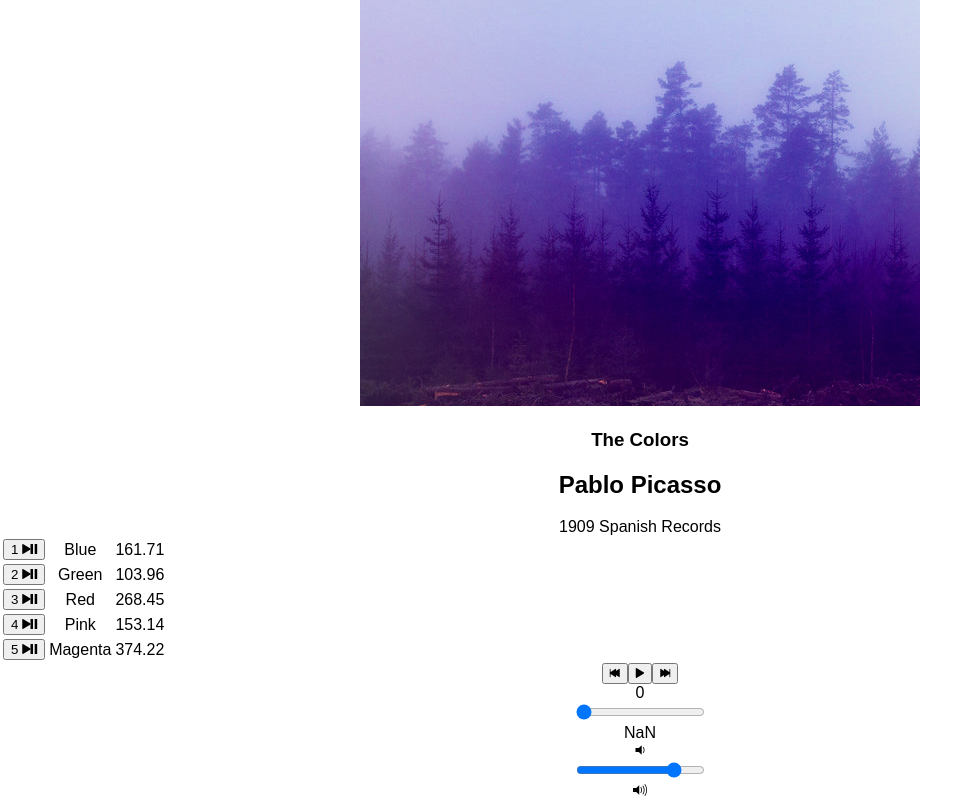
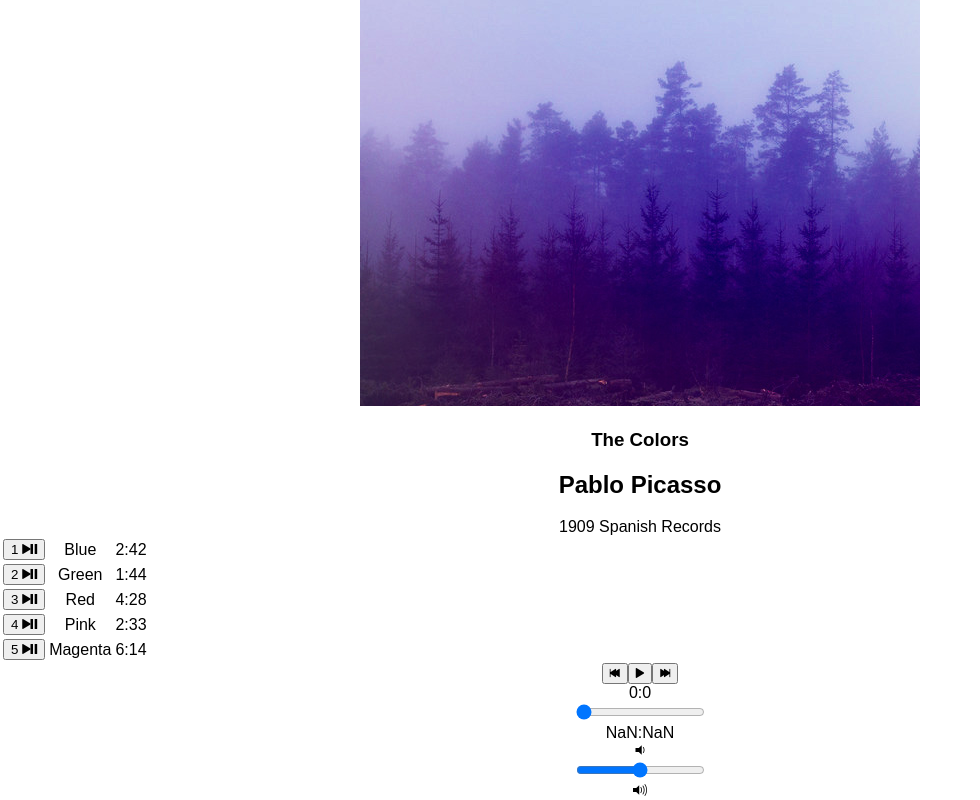
Before and after one commit to farahkhancode/bloc-jams-react, a React (Create React App) app: page /album/the-colors in a window 1280 px wide. Shown: the part 252-1052 px from the top of the page, without its empty margins (0-980 px from the left). Built offline with nearby package versions, Linux system fonts and the light colour scheme.

Commit message:
volume and time complete

```diff
--- a/src/components/Album.js
+++ b/src/components/Album.js
@@ -17,35 +17,43 @@ this.state = {
   currentSong: album.songs[0],
   currentTime: 0,
   duration: album.songs[0].duration,
+  currentVolume: 0.5,
   isPlaying: false
 };
 
 this.audioElement = document.createElement('audio');
 this.audioElement.src = album.songs[0].audioSrc;
+this.audioElement.volume = 0.5;
   }
 
 componentDidMount() {
-      this.eventListeners = {timeupdate: e => {
+    this.eventListeners =
+    {timeupdate: e => {
         this.setState({ currentTime: this.audioElement.currentTime });
       },
-      durationchange: e => {this.setState({ duration: this.audioElement.duration });
-    }
+    durationchange: e => {this.setState({ duration: this.audioElement.duration });
+      },
+    volumechange: e => {
+                  this.setState({ volume: this.audioElement.volume });
+              }
+
   };
       this.audioElement.addEventListener('timeupdate', this.eventListeners.timeupdate);
       this.audioElement.addEventListener('durationchange', this.eventListeners.durationchange);
+      this.audioElement.addEventListener('volumechange', this.eventListeners.volumechange);
      }
 
 componentWillUnmount() {
        this.audioElement.src = null;
        this.audioElement.removeEventListener('timeupdate', this.eventListeners.timeupdate);
        this.audioElement.removeEventListener('durationchange', this.eventListeners.durationchange);
+       this.audioElement.removeEventListener('volumechange', this.eventListeners.volumechange);
      }
 
 setSong(song) {
         this.audioElement.src = song.audioSrc;
         this.setState({ currentSong: song });
          }
-
 
 play() {
      this.audioElement.play();
@@ -57,10 +65,6 @@ pause() {
        this.setState({ isPlaying: false });
      }
 
-setSong(song) {
-          this.audioElement.src = song.audioSrc;
-          this.setState({ currentSong: song });
-        }
 
 handleSongClick(song) {
       const isSameSong = this.state.currentSong === song;
@@ -94,11 +98,31 @@ handleTimeChange(e) {
     this.setState({ currentTime: newTime });
   }
 
+handleVolumeChange(e) {
+      const newVolume =  e.target.value;
+      this.audioElement.volume = newVolume;
+      this.setState({ volume: newVolume });
+    }
+
+
+formatTime(timeS){
+       const minutes = Math.floor(timeS / 60);
+       const seconds = Math.round(timeS - (minutes * 60));
+
+       if (typeof timeS === "number"){
+         return minutes + ":" + seconds
+       }
+       else{
+         return "-:--"
+       }
+   }
+
+
   render() {
     return (
       <section className="album">
       <section id="album-info">
-          <img id="album-cover-art" src={this.state.album.albumCover} />
+          <img id="album-cover-art" src={this.state.album.albumCover} alt="coverimage" />
          <div className="album-details">
          <h1 id="album-title">{this.state.album.title}</h1>
          <h2 className="artist">{this.state.album.artist}</h2>
@@ -122,21 +146,25 @@ handleTimeChange(e) {
           </button>
           </td>
           <td className="song-title">{song.title}</td>
-          <td className="song-duration">{song.duration}</td>
+          <td className="song-duration">{this.formatTime(song.duration)}</td>
           </tr>
          )
        }
         </tbody>
         </table>
+
         <PlayerBar
            isPlaying={this.state.isPlaying}
            currentSong={this.state.currentSong}
            currentTime={this.audioElement.currentTime}
            duration={this.audioElement.duration}
+           currentVolume={this.audioElement.currentVolume}
            handleSongClick={() => this.handleSongClick(this.state.currentSong)}
            handlePrevClick={() => this.handlePrevClick()}
            handleNextClick={() => this.handleNextClick()}
            handleTimeChange={(e) => this.handleTimeChange(e)}
+           handleVolumeChange={(e) => this.handleVolumeChange(e)}
+           formatTime={(timeS) => this.formatTime(timeS)}
          />
       </section>
     );
--- a/src/components/PlayerBar.js
+++ b/src/components/PlayerBar.js
@@ -16,7 +16,7 @@ class PlayerBar extends Component {
         </button>
       </section>
       <section id="time-control">
-      <div className="current-time">{this.props.currentTime}</div>
+      <div className="current-time">{this.props.formatTime(this.props.currentTime)}</div>
          <input
            type="range"
            className="seek-bar"
@@ -26,12 +26,20 @@ class PlayerBar extends Component {
            step="0.01"
            onChange={this.props.handleTimeChange}
          />
-         <div className="total-time">{this.props.duration}</div>
+         <div className="total-time">{this.props.formatTime(this.props.duration)}</div>
       </section>
       <section id="volume-control">
-        <div className="icon ion-volume-low"></div>
-        <input type="range" className="seek-bar" value="80" />
-        <div className="icon ion-volume-high"></div>
+        <div className="icon ion-volume-low" ></div>
+        <input
+        type="range"
+        className="seek-bar"
+        min ="0"
+        max="1"
+        step="0.01"
+        value= {this.props.currentVolume}
+        onChange={this.props.handleVolumeChange}
+        />
+        <div className="icon ion-volume-high" ></div>
       </section>
       </section>
     );
--- a/src/data/albums.js
+++ b/src/data/albums.js
@@ -5,11 +5,11 @@ export default [{
   albumCover: '/assets/images/album_covers/01.jpg',
   slug: 'the-colors',
   songs: [
-      { title: 'Blue', duration: '161.71', audioSrc: '/assets/music/blue.mp3' },
-      { title: 'Green', duration: '103.96', audioSrc: '/assets/music/green.mp3' },
-      { title: 'Red', duration: '268.45', audioSrc: '/assets/music/red.mp3' },
-      { title: 'Pink', duration: '153.14', audioSrc: '/assets/music/pink.mp3' },
-      { title: 'Magenta', duration: '374.22', audioSrc: '/assets/music/magenta.mp3' }
+      { title: 'Blue', duration: 161.71, audioSrc: '/assets/music/blue.mp3' },
+      { title: 'Green', duration: 103.96, audioSrc: '/assets/music/green.mp3' },
+      { title: 'Red', duration: 268.45, audioSrc: '/assets/music/red.mp3' },
+      { title: 'Pink', duration: 153.14, audioSrc: '/assets/music/pink.mp3' },
+      { title: 'Magenta', duration: 374.22, audioSrc: '/assets/music/magenta.mp3' }
   ]
 }, {
     title: 'The Telephone',
@@ -18,10 +18,10 @@ export default [{
     albumCover: '/assets/images/album_covers/02.jpg',
     slug: 'the-telephone',
     songs: [
-      { title: 'Blue', duration: '161.71', audioSrc: '/assets/music/blue.mp3' },
-      { title: 'Green', duration: '103.96', audioSrc: '/assets/music/green.mp3' },
-      { title: 'Red', duration: '268.45', audioSrc: '/assets/music/red.mp3' },
-      { title: 'Pink', duration: '153.14', audioSrc: '/assets/music/pink.mp3' },
-      { title: 'Magenta', duration: '374.22', audioSrc: '/assets/music/magenta.mp3' }
+      { title: 'Blue', duration: 161.71, audioSrc: '/assets/music/blue.mp3' },
+      { title: 'Green', duration: 103.96, audioSrc: '/assets/music/green.mp3' },
+      { title: 'Red', duration: 268.45, audioSrc: '/assets/music/red.mp3' },
+      { title: 'Pink', duration: 153.14, audioSrc: '/assets/music/pink.mp3' },
+      { title: 'Magenta', duration: 374.22, audioSrc: '/assets/music/magenta.mp3' }
     ]
 }];
```
